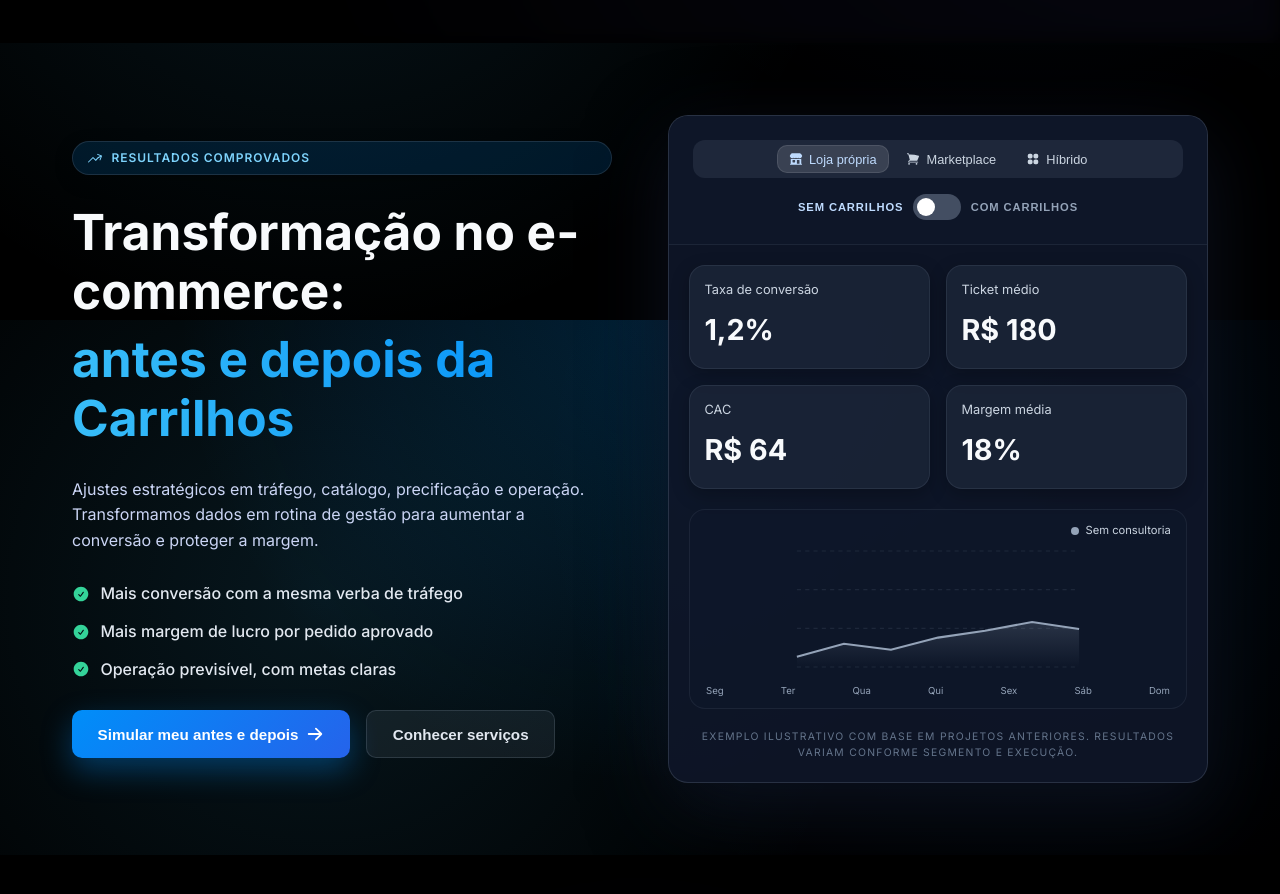
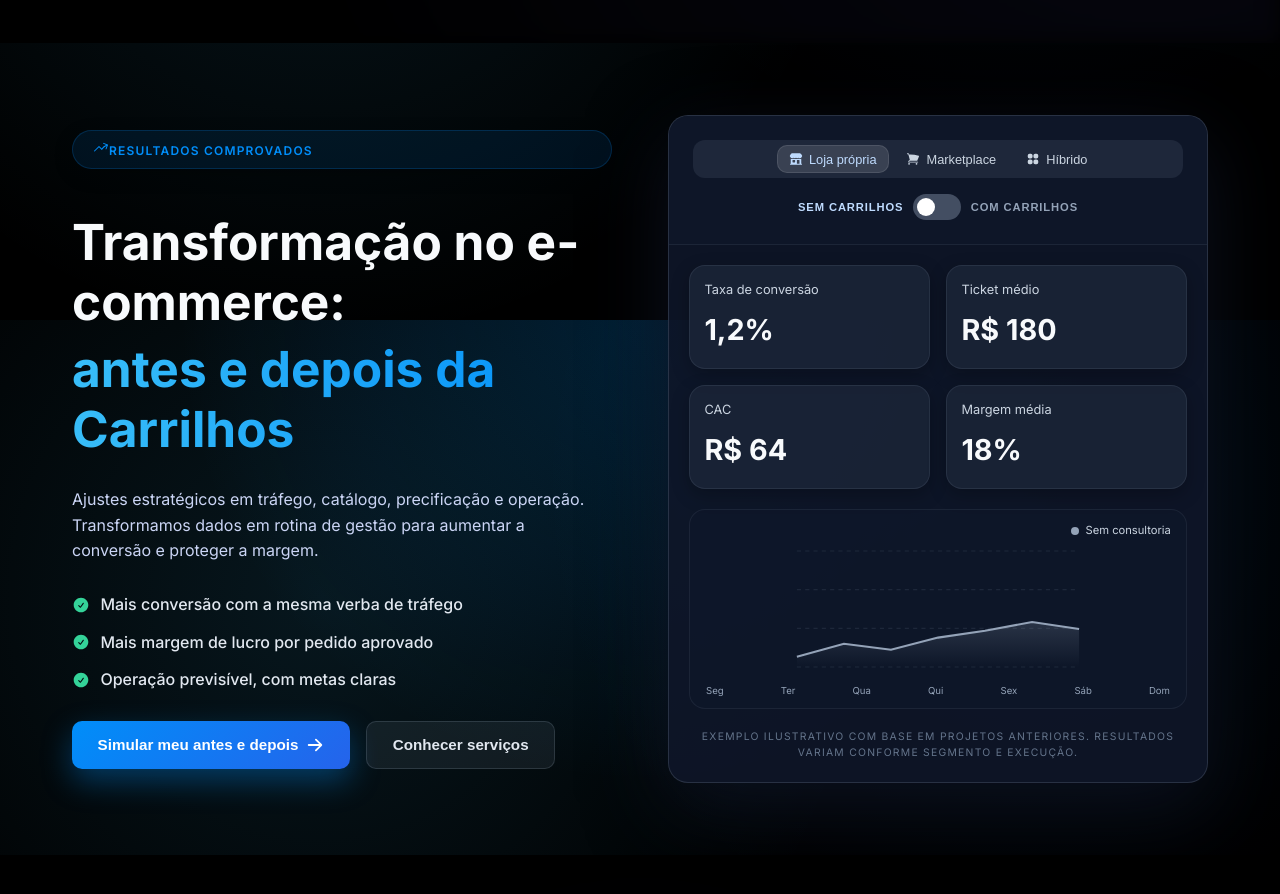
Before and after one commit to gjthec/carrilhos, a React (Create React App) app: page / in a window 1280 px wide. Shown: the part 2880-3774 px from the top of the page. Built offline with nearby package versions, Linux system fonts and the light colour scheme.

Commit message:
Align transformation section with base styles

```diff
--- a/src/components/ComparisonSection.js
+++ b/src/components/ComparisonSection.js
@@ -62,7 +62,7 @@
       <div className="container">
         <div className="comparison-grid">
           <div className="comparison-content">
-            <div className="comparison-badge ui-badge">
+            <div className="section-tag ui-badge">
               <HiArrowTrendingUp size={16} />
               Resultados comprovados
             </div>
```
